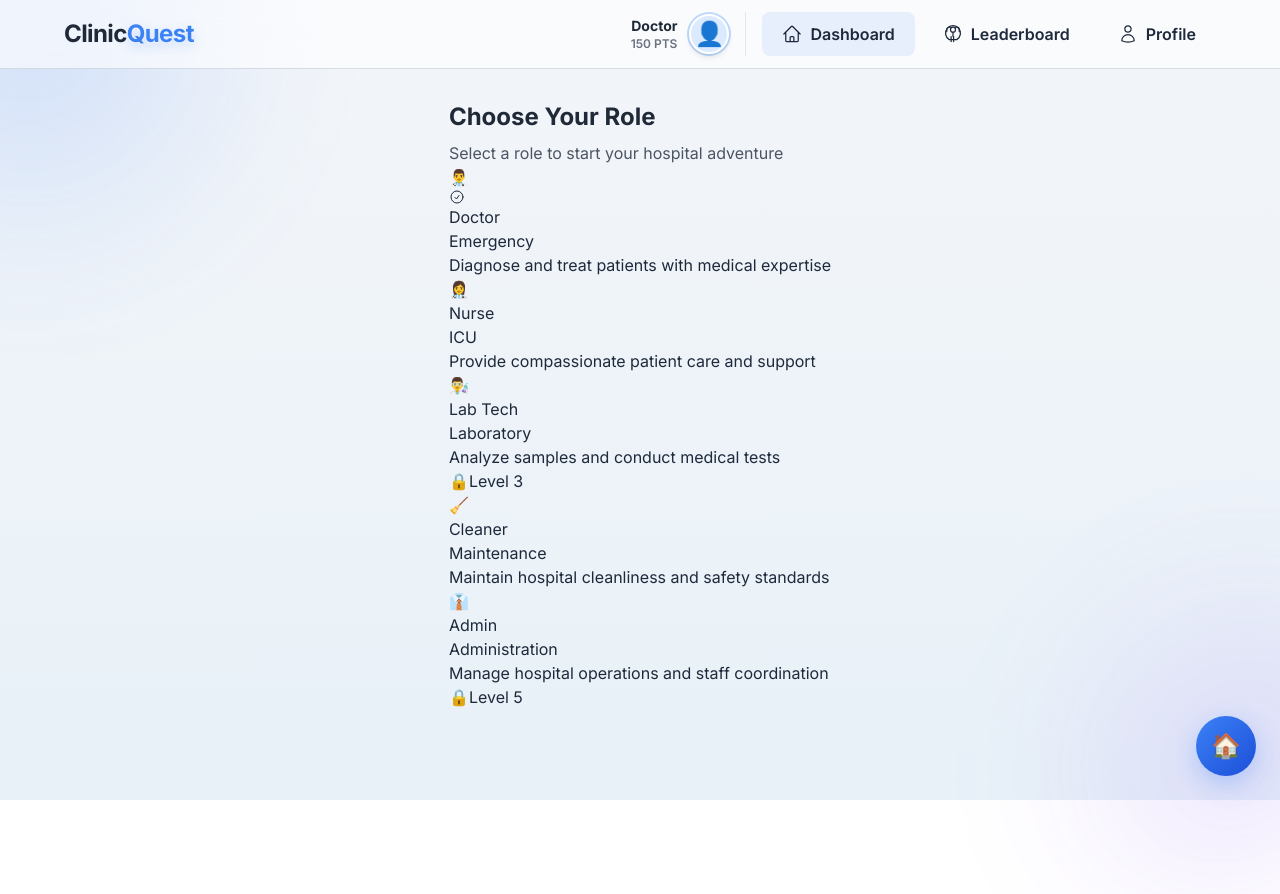
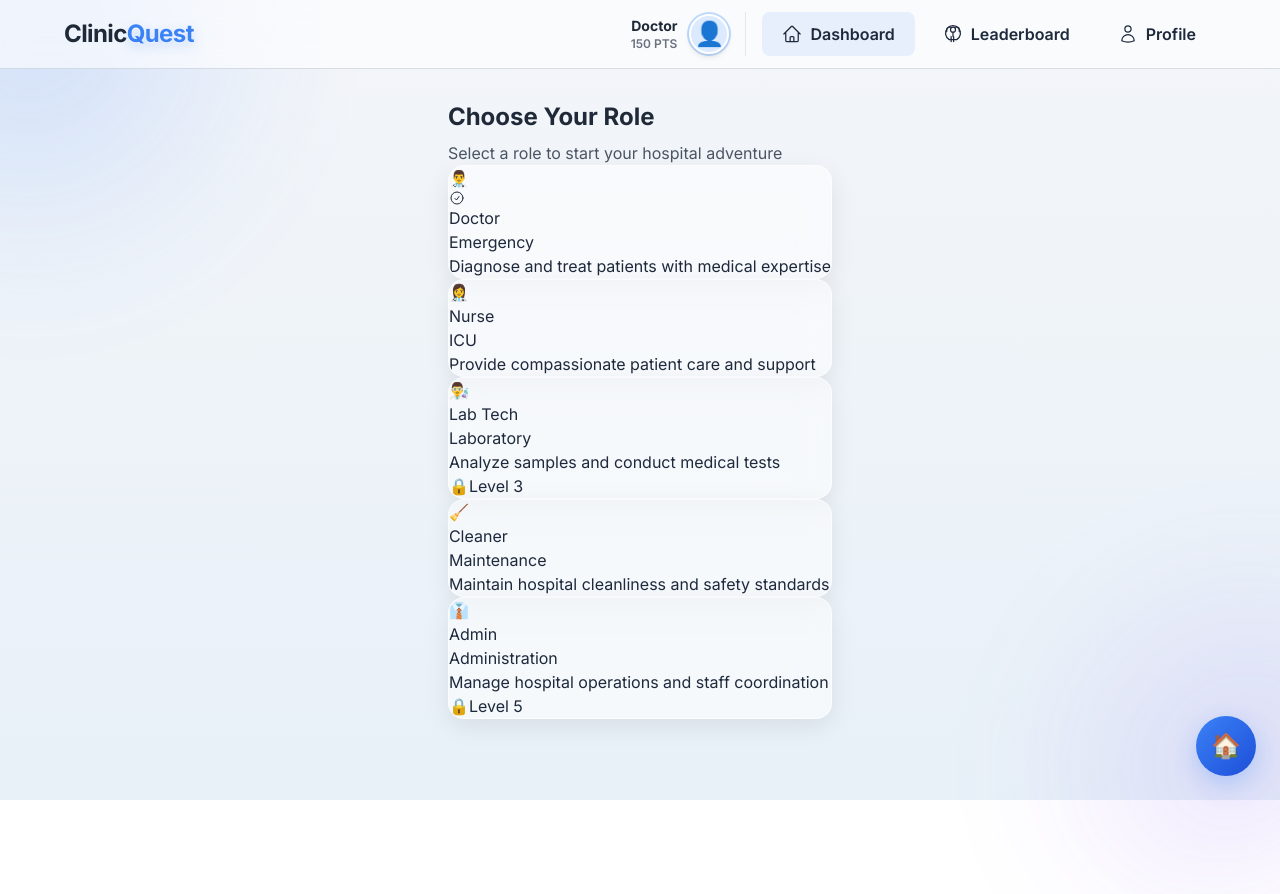
Before and after one commit to senushidinara/Clicnicquest, a React (Vite) app: page / in a window 1280 px wide. Both pictures are taken after a click on the button "👤 Change Role". Shown: the top 894 px of the page. Built offline with nearby package versions, Linux system fonts and the light colour scheme.

Commit message:
Apply glass and shine across tabs and components
cgen-90f01faf1a404cbea10753a044ca021b

```diff
--- a/components/RoleSelector.tsx
+++ b/components/RoleSelector.tsx
@@ -71,7 +71,7 @@ const RoleSelector: React.FC<RoleSelectorProps> = ({
           return (
             <motion.div
               key={role.id}
-              className={`role-card ${isSelected ? 'selected' : ''} ${isLocked ? 'locked' : ''}`}
+              className={`role-card glass-card shine-on-hover ${isSelected ? 'selected' : ''} ${isLocked ? 'locked' : ''}`}
               initial={{ opacity: 0, scale: 0.8 }}
               animate={{ opacity: 1, scale: 1 }}
               transition={{ duration: 0.3, delay: index * 0.1 }}
```
